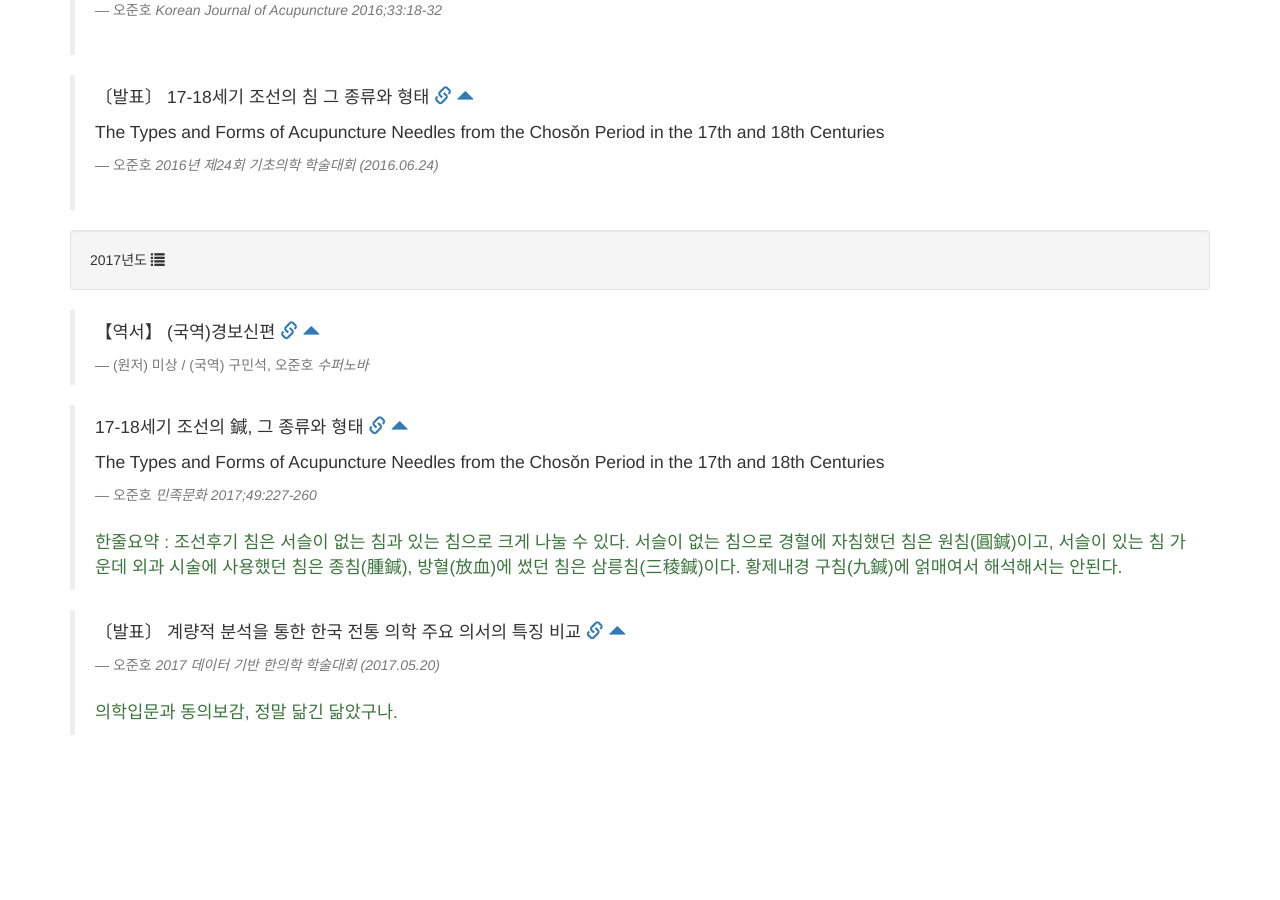
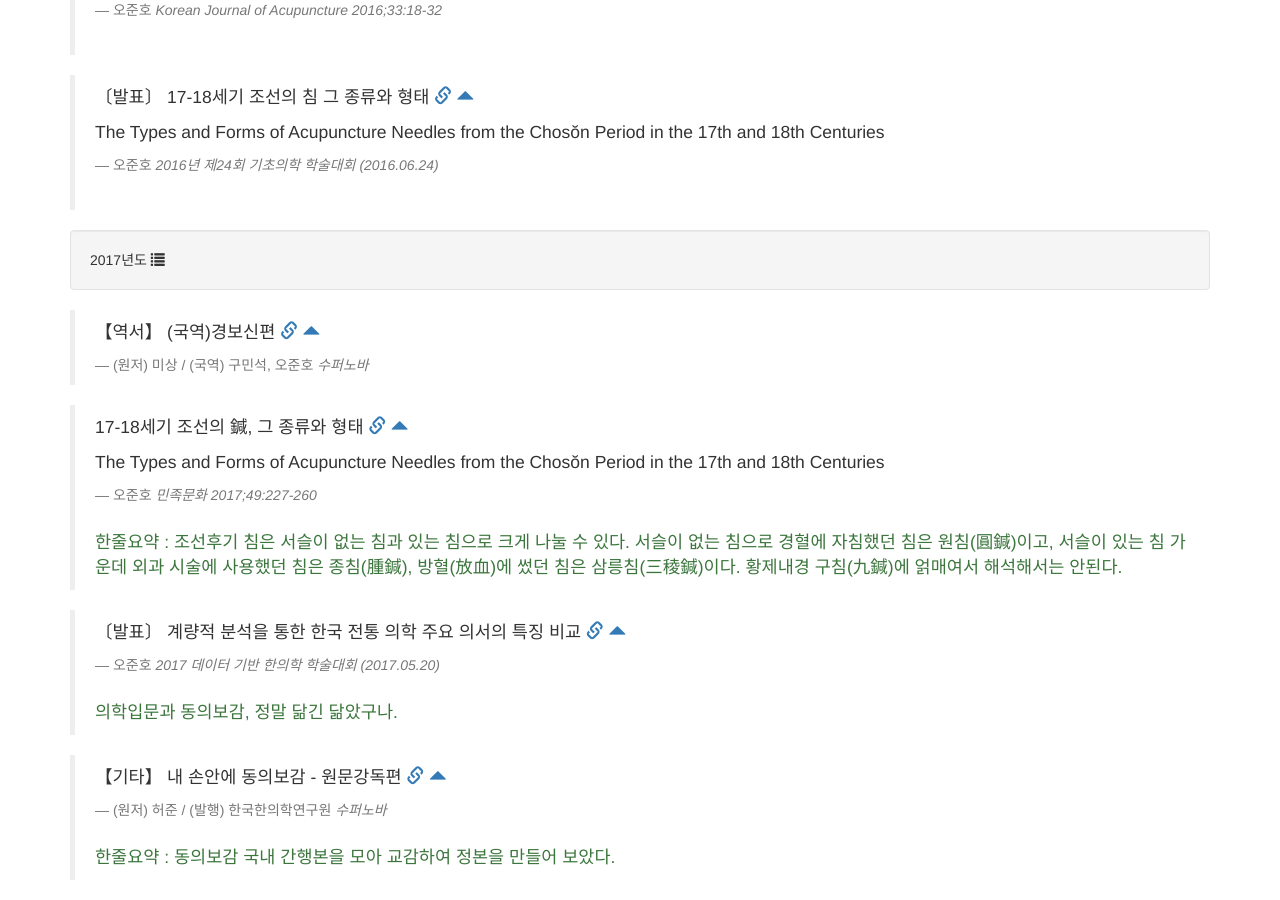
Before and after one commit to pinedance/research, a Jekyll site: the page built from list.html, in a window 1280 px wide and 900 px high, scrolled down 10348 px. Built offline with Jekyll 4.4.1, drawn with Linux system fonts in a browser that asks for light colours; nearby versions of some CDN libraries; before the commit the page ends 11103 px from its top, so only the background shows below that.

Commit message:
update 2017

```diff
--- a/_data/researchData.yaml
+++ b/_data/researchData.yaml
@@ -464,3 +464,10 @@
     author: 오준호
     cite: 2017 데이터 기반 한의학 학술대회 (2017.05.20)
     summary: '의학입문과 동의보감, 정말 닮긴 닮았구나.'
+  - title: 【기타】 내 손안에 동의보감 - 원문강독편
+    titleEn:
+    ref: http://www.aladin.co.kr/shop/wproduct.aspx?ItemId=129873297
+    year: "#year2017"
+    author: (원저) 허준 / (발행) 한국한의학연구원
+    cite: 수퍼노바
+    summary: "한줄요약 : 동의보감 국내 간행본을 모아 교감하여 정본을 만들어 보았다."
```
